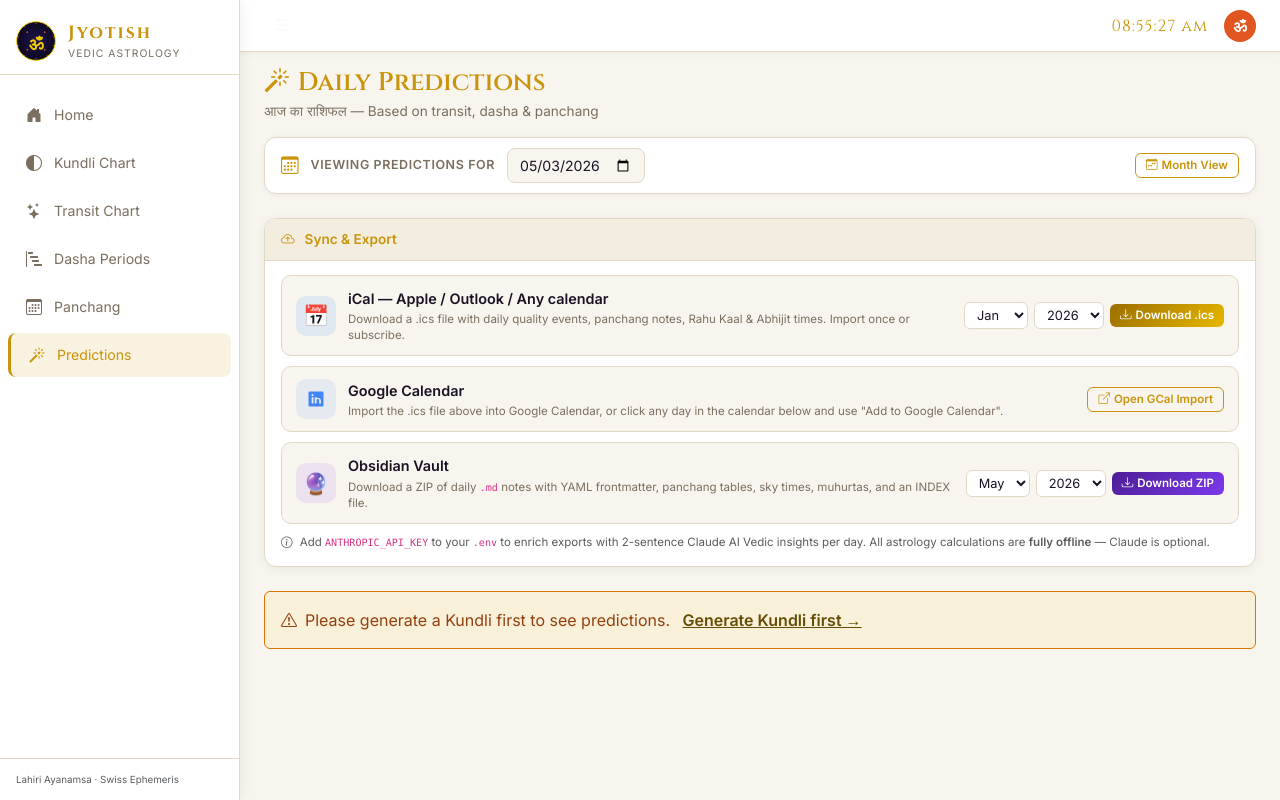
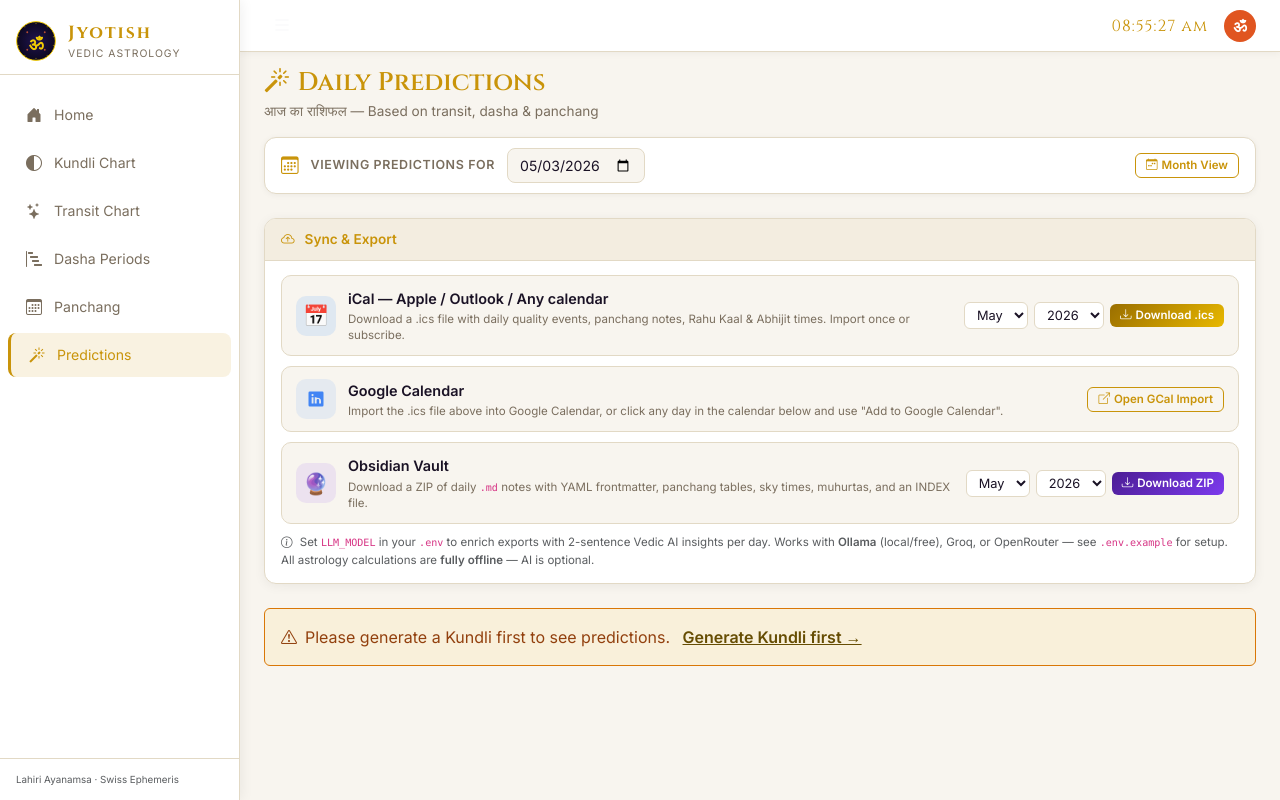
Before and after one commit to Aerofarmer/jyotish-dashboard, a Flask app: page /predictions in a window 1280 px wide. Run offline with Flask 3, Linux system fonts and the light colour scheme.

Commit message:
Switch AI day notes from Anthropic to open LLM (Ollama/Groq/OpenRouter)
- Replace anthropic SDK with openai>=1.30.0 (universal OpenAI-compatible client)
- _llm_day_note(): tuned Jyotishi system prompt; reads LLM_BASE_URL, LLM_API_KEY,
  LLM_MODEL env vars — defaults to Ollama at localhost:11434 with llama3.2
- .env.example: documented all three options (Ollama local, Groq cloud, OpenRouter)
- __init__.py: expose LLM_MODEL to Flask config so templates can show AI badge
- Fix broken Jinja2 filter (|int(base=10) → |int) that was crashing export panel

Co-Authored-By: Claude Sonnet 4.6 <noreply@anthropic.com>

```diff
--- a/app/__init__.py
+++ b/app/__init__.py
@@ -10,6 +10,10 @@ def create_app():
     app.secret_key = os.getenv("FLASK_SECRET_KEY", "kundli-vedic-secret-2024")
     CORS(app)
 
+    # Expose LLM config to templates via config.get(...)
+    app.config["LLM_BASE_URL"] = os.getenv("LLM_BASE_URL", "http://localhost:11434/v1")
+    app.config["LLM_MODEL"]    = os.getenv("LLM_MODEL", "")  # empty = AI notes off by default
+
     from .routes import main
     app.register_blueprint(main)
 
--- a/app/routes.py
+++ b/app/routes.py
@@ -659,33 +659,51 @@ def export_obsidian():
 
 
 # ─────────────────────────────────────────────
-#  Claude AI day note (optional enrichment)
+#  Open-LLM day note (optional enrichment)
+#  Works with Ollama (local), Groq, OpenRouter,
+#  LM Studio — any OpenAI-compatible endpoint.
 # ─────────────────────────────────────────────
-def _claude_day_note(pan: dict, score: dict, date_str: str) -> str | None:
-    api_key = os.getenv("ANTHROPIC_API_KEY", "")
-    if not api_key:
-        return None
+_JYOTISHI_SYSTEM = (
+    "You are Jyotishi, a traditional Vedic astrologer with mastery of Jyotish shastra, "
+    "panchang limbs, nakshatras, and daily muhurtas. "
+    "Respond in exactly 2 sentences. "
+    "First sentence: describe the cosmic energy of the day using Sanskrit terms naturally. "
+    "Second sentence: give one concrete, practical guidance the native can act on today. "
+    "Never use bullet points, headers, or markdown. Be concise and mystical."
+)
+
+def _llm_day_note(pan: dict, score: dict, date_str: str) -> str | None:
+    base_url = os.getenv("LLM_BASE_URL", "http://localhost:11434/v1")
+    api_key  = os.getenv("LLM_API_KEY",  "ollama")   # 'ollama' works for local Ollama
+    model    = os.getenv("LLM_MODEL",    "llama3.2")
     try:
-        import anthropic
+        from openai import OpenAI
         tithi     = pan.get("tithi",     {}).get("name", "")
         nakshatra = pan.get("nakshatra", {}).get("name", "")
         yoga      = pan.get("yoga",      {}).get("name", "")
         vara      = pan.get("vara",      {}).get("lord", "")
-        prompt    = (
-            f"You are a Jyotish (Vedic astrology) expert. Write exactly 2 practical sentences "
-            f"for {date_str}: Tithi={tithi}, Nakshatra={nakshatra}, Yoga={yoga}, "
-            f"Vara lord={vara}, Day quality={score['label']} ({score['score']}/10). "
-            f"Be specific and actionable. No headers, no markdown."
+        user_msg  = (
+            f"Date: {date_str}\n"
+            f"Tithi: {tithi} | Nakshatra: {nakshatra} | Yoga: {yoga} | Vara lord: {vara}\n"
+            f"Day quality: {score.get('label','')} ({score.get('score',5)}/10)\n"
+            "Write the 2-sentence Vedic insight now."
         )
-        client = anthropic.Anthropic(api_key=api_key)
-        msg    = client.messages.create(
-            model="claude-haiku-4-5-20251001",
-            max_tokens=120,
-            messages=[{"role": "user", "content": prompt}],
+        client = OpenAI(base_url=base_url, api_key=api_key)
+        resp   = client.chat.completions.create(
+            model=model,
+            messages=[
+                {"role": "system", "content": _JYOTISHI_SYSTEM},
+                {"role": "user",   "content": user_msg},
+            ],
+            max_tokens=130,
+            temperature=0.72,
         )
-        return msg.content[0].text.strip()
+        return resp.choices[0].message.content.strip()
     except Exception:
         return None
+
+# backward-compat alias used in iCal + Obsidian export routes
+_claude_day_note = _llm_day_note
 
 
 # ─────────────────────────────────────────────
--- a/app/templates/predictions.html
+++ b/app/templates/predictions.html
@@ -65,8 +65,8 @@
 <div class="export-panel">
   <div class="export-panel-header">
     <i class="bi bi-cloud-arrow-up me-1"></i>Sync &amp; Export
-    {% if config.get('ANTHROPIC_API_KEY') or false %}
-    <span class="claude-badge ms-auto"><i class="bi bi-stars me-1"></i>Claude AI notes on</span>
+    {% if config.get('LLM_MODEL') %}
+    <span class="claude-badge ms-auto"><i class="bi bi-stars me-1"></i>AI notes on · {{ config.get('LLM_MODEL') }}</span>
     {% endif %}
   </div>
   <div class="export-panel-body">
@@ -81,7 +81,7 @@
       <div class="export-controls">
         <select class="export-month-sel" id="ics-month-sel">
           {% for m in range(1, 13) %}
-          <option value="{{ m }}" {% if m == selected_date[:7]|int(base=10) or m == today[:5][-2:]|int(base=10) %}selected{% endif %}>
+          <option value="{{ m }}" {% if m == today[5:7]|int %}selected{% endif %}>
             {{ ['','Jan','Feb','Mar','Apr','May','Jun','Jul','Aug','Sep','Oct','Nov','Dec'][m] }}
           </option>
           {% endfor %}
@@ -120,7 +120,7 @@
       <div class="export-info">
         <div class="export-title">Obsidian Vault</div>
         <div class="export-desc">Download a ZIP of daily <code>.md</code> notes with YAML frontmatter, panchang tables, sky times, muhurtas, and an INDEX file.
-          {% if config.get('ANTHROPIC_API_KEY') %}<span class="claude-badge ms-1"><i class="bi bi-stars"></i> +Claude insights</span>{% endif %}
+          {% if config.get('LLM_MODEL') %}<span class="claude-badge ms-1"><i class="bi bi-stars"></i> +AI insights ({{ config.get('LLM_MODEL') }})</span>{% endif %}
         </div>
       </div>
       <div class="export-controls">
@@ -144,8 +144,9 @@
 
     <div class="text-muted" style="font-size:0.72rem;margin-top:6px">
       <i class="bi bi-info-circle me-1"></i>
-      Add <code>ANTHROPIC_API_KEY</code> to your <code>.env</code> to enrich exports with 2-sentence Claude AI Vedic insights per day.
-      All astrology calculations are <strong>fully offline</strong> — Claude is optional.
+      Set <code>LLM_MODEL</code> in your <code>.env</code> to enrich exports with 2-sentence Vedic AI insights per day.
+      Works with <strong>Ollama</strong> (local/free), Groq, or OpenRouter — see <code>.env.example</code> for setup.
+      All astrology calculations are <strong>fully offline</strong> — AI is optional.
     </div>
   </div>
 </div>
```
